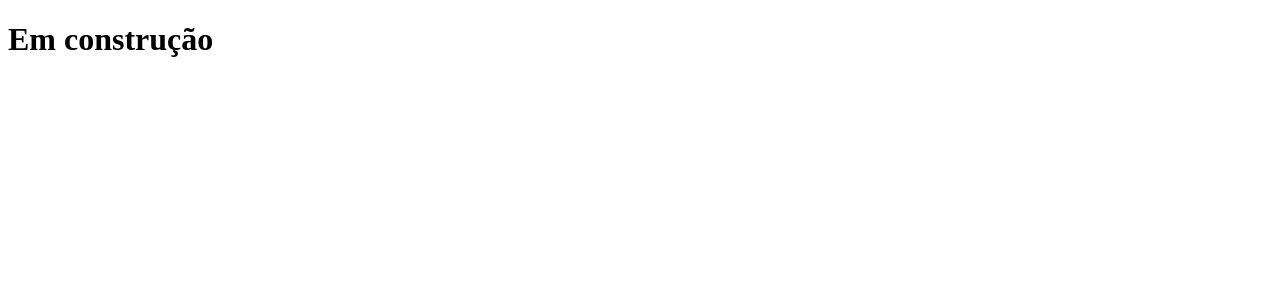
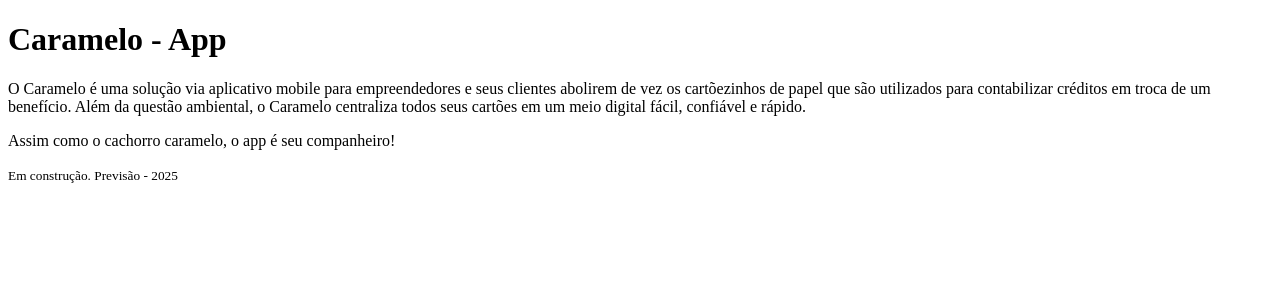
Before and after one commit to maykel-esser/caramelo, a Next.js app: page / in a window 1280 px wide. Shown: the top 300 px of the page. Built offline with nearby package versions, Linux system fonts and the light colour scheme.

Commit message:
pag em construção

```diff
--- a/pages/index.js
+++ b/pages/index.js
@@ -1,5 +1,21 @@
 function Home() {
-    return <h1>Em construção</h1>;
+    return (
+        <>
+            <h1>Caramelo - App</h1>
+            <p>
+                O Caramelo é uma solução via aplicativo mobile para
+                empreendedores e seus clientes abolirem de vez os cartõezinhos
+                de papel que são utilizados para contabilizar créditos em troca
+                de um benefício. Além da questão ambiental, o Caramelo
+                centraliza todos seus cartões em um meio digital fácil,
+                confiável e rápido.
+            </p>
+            <p>Assim como o cachorro caramelo, o app é seu companheiro!</p>
+            <p>
+                <small>Em construção. Previsão - 2025</small>
+            </p>
+        </>
+    );
 }
 
 export default Home;
```
Also changed, not shown: 1 other file (tests, documents, lock files or other folders).
